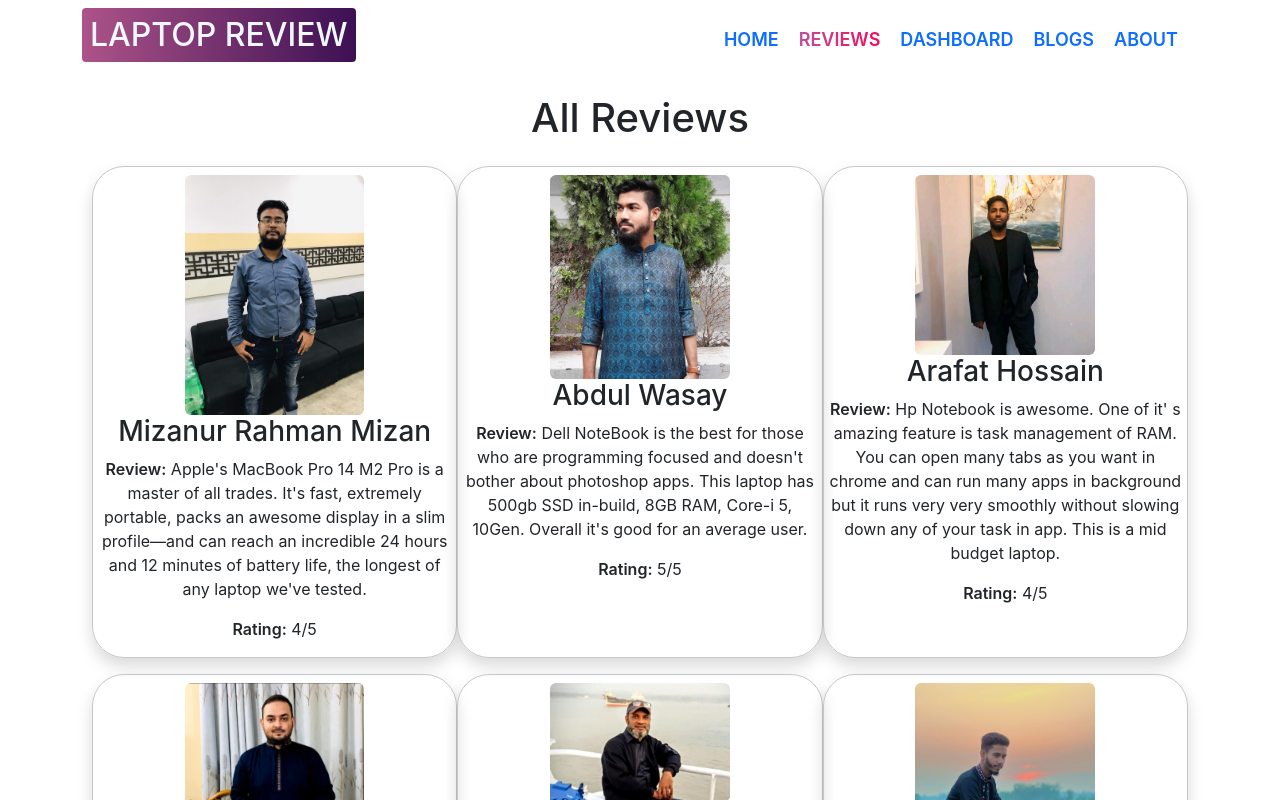
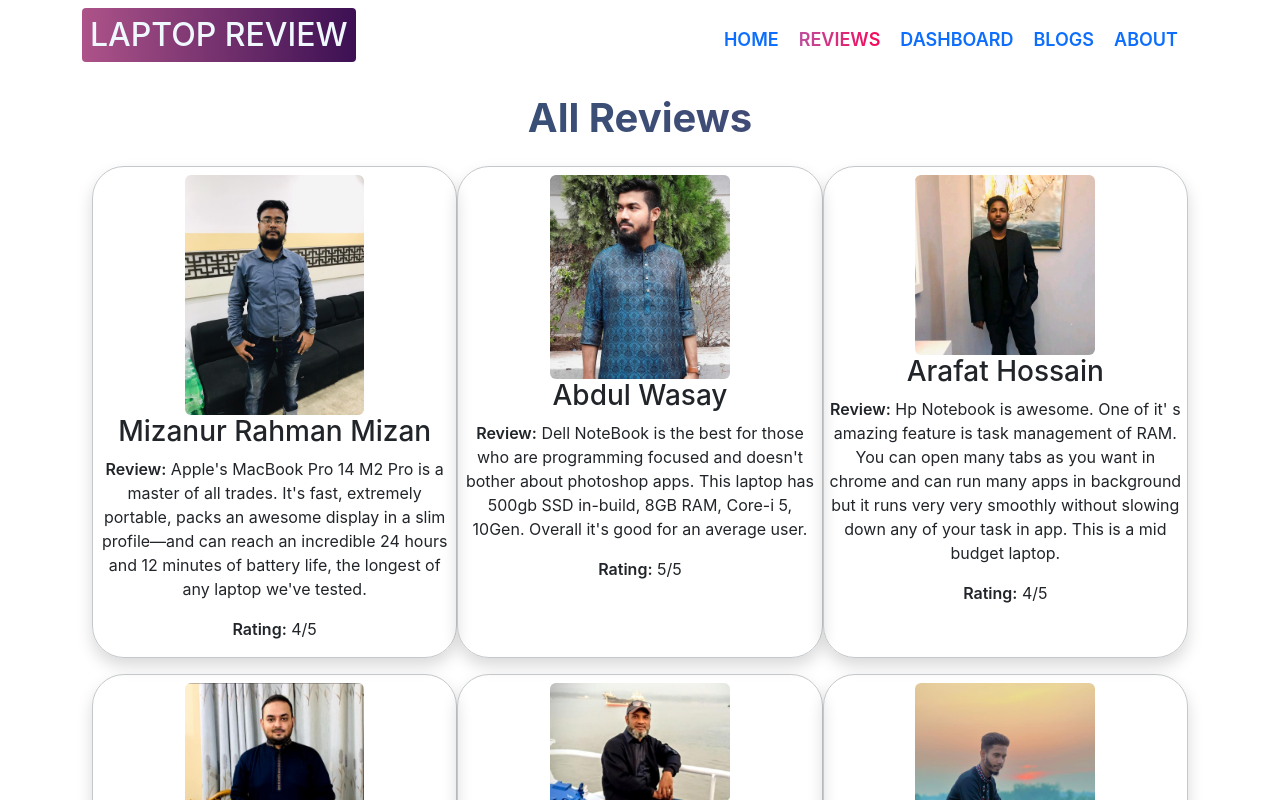
Before and after one commit to Junaith1994/react-laptop-reviews, a React (Create React App) app: page /reviews in a window 1280 px wide. Shown: the top 800 px of the page. Built offline with nearby package versions, Linux system fonts and the light colour scheme.

Commit message:
Added some styles in Home page

```diff
--- a/src/components/About/About.js
+++ b/src/components/About/About.js
@@ -4,7 +4,7 @@ import './About.css';
 const About = () => {
     return (
         <div className='container my-3'>
-            <h1 className='about-heading'>About Us</h1>
+            <h1 className='about-heading fw-bold'>About Us</h1>
             <p className=''>
                 <span className='text-primary fw-bold'>LAPTOP REVIEW</span> page was created on july 2023. The purpose is to help thousands of students and professionals who are working individually in their own working fields with laptop or pc, a friend who helps us daily in many tasks.
                 So We are here to provide them authentic information by thousands of varified users about many laptops and make their decision making easier.
--- a/src/components/Home/Home.js
+++ b/src/components/Home/Home.js
@@ -20,7 +20,7 @@ const Home = () => {
                 <div className='w-md-50 w-100 me-3'>
                     <h2 className='fw-bolder fs-1 line-1'>Get The Best One</h2>
                     <h2 className='fw-bolder fs-1 line-2'>Your Next Laptop</h2>
-                    <p>Choose your dream laptop by analyzing hundreds of user's review. Choose the best one according to your needs. We are here to asist you so that you can get the suitable laptop for you.</p>
+                    <p className='fw-semibold fs-4'>Choose your dream laptop by analyzing hundreds of user's review. Choose the best one according to your needs. We are here to asist you so that you can get the suitable laptop for you.</p>
                     <Button className='fw-semibold mb-3' variant="outline-info">See How To</Button>
                 </div>
                 <div className='w-md-50 w-100'>
--- /dev/null
+++ b/src/components/Reviews/Reviews.css
@@ -0,0 +1,5 @@
+.all-reviews {
+    background-image: linear-gradient(to right, #2b5876, #4e4376);
+    background-clip: text;
+    color: transparent;
+}
--- a/src/components/Reviews/Reviews.js
+++ b/src/components/Reviews/Reviews.js
@@ -1,6 +1,7 @@
 import React from 'react';
 import Review from '../Review/Review';
 import useReviewsData from '../../hooks/useReviewsData';
+import './Reviews.css';
 
 const Reviews = () => {
     // Using custom hook
@@ -8,7 +9,7 @@ const Reviews = () => {
 
     return (
         <div className='container my-4'>
-            <h1 className=''>All Reviews</h1>
+            <h1 className='all-reviews fw-bold'>All Reviews</h1>
             <div className='container'>
                 <div className='row gx-1'>
                     {
```
